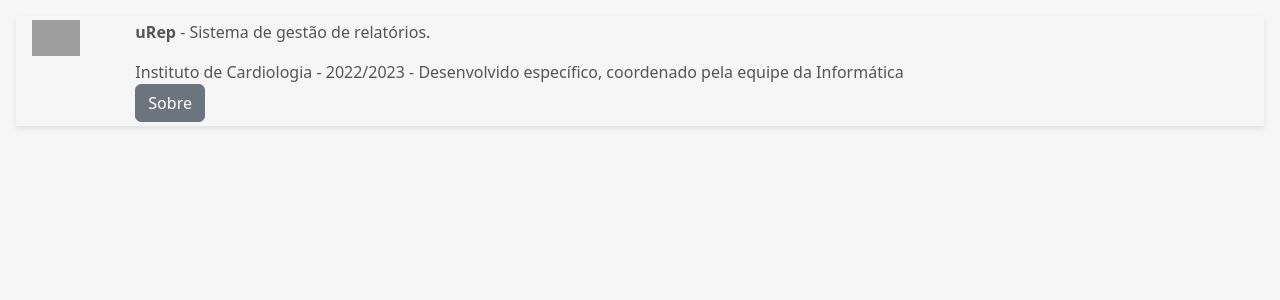
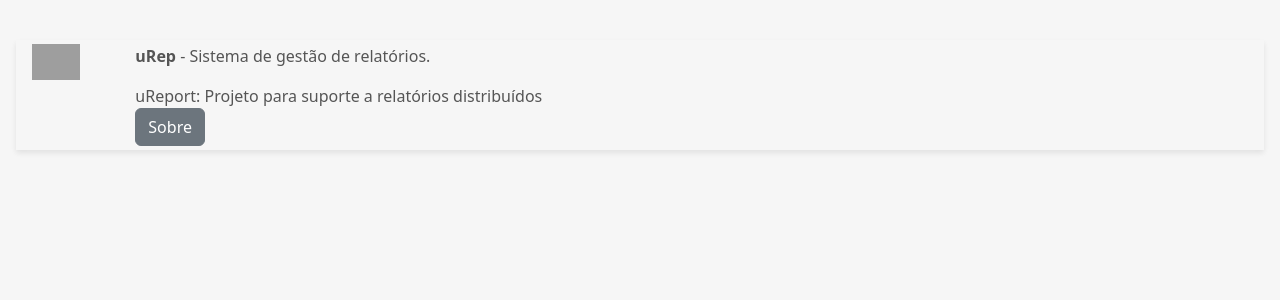
Before and after one commit to valmorflores/uReport, a CodeIgniter 4 app: template app/Views/Design/default_page.php in a window 1280 px wide. Shown: the top 300 px of the page. Run offline with PHP 8.4 and a stand-in for CodeIgniter, Linux system fonts and the light colour scheme; the template is opened without the code that fills it, so the values that code supplies are empty; style sheets or scripts are compiled from the project's sources; some libraries are stand-ins or nearby versions; grey boxes are pictures that could not be loaded.

Commit message:
update bugfix and new tests and start docs

```diff
--- a/app/Views/Design/foot_content.php
+++ b/app/Views/Design/foot_content.php
@@ -8,7 +8,7 @@
                         <div class="col-11">
                             <div class="tile__container">
                                 <p class="tile__title u-no-margin"><b>uRep</b> - Sistema de gestão de relatórios.</p>
-                                <span class="info">Instituto de Cardiologia - 2022/2023 - Desenvolvido específico, coordenado pela equipe da Informática</span>
+                                <span class="info">uReport: Projeto para suporte a relatórios distribuídos</span>
                             </div>
 
                             <a href="<?php echo base_url();?>/public/about"><button type="button" class="btn btn-secondary">Sobre</button></a>
```
Also changed, not shown: composer.json (added, +83 -0 lines), README.md (added), 1 other file.
